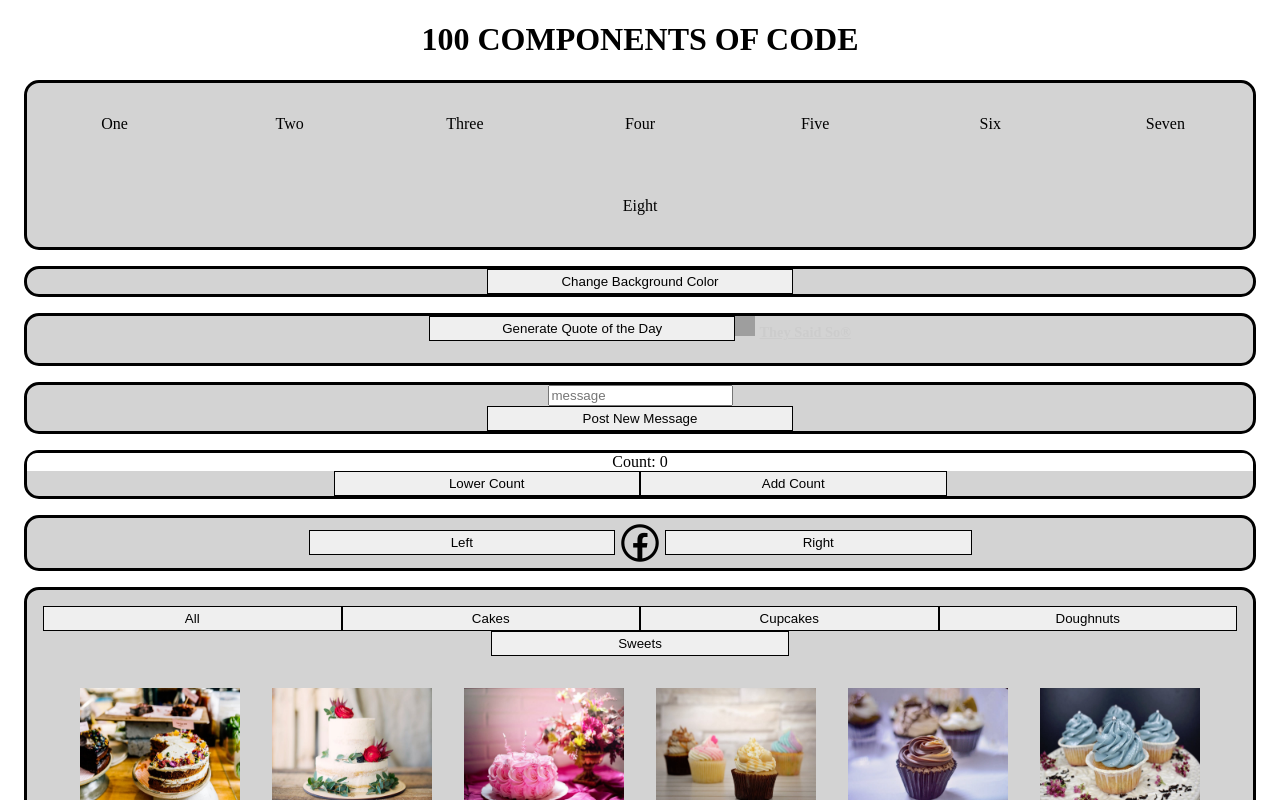
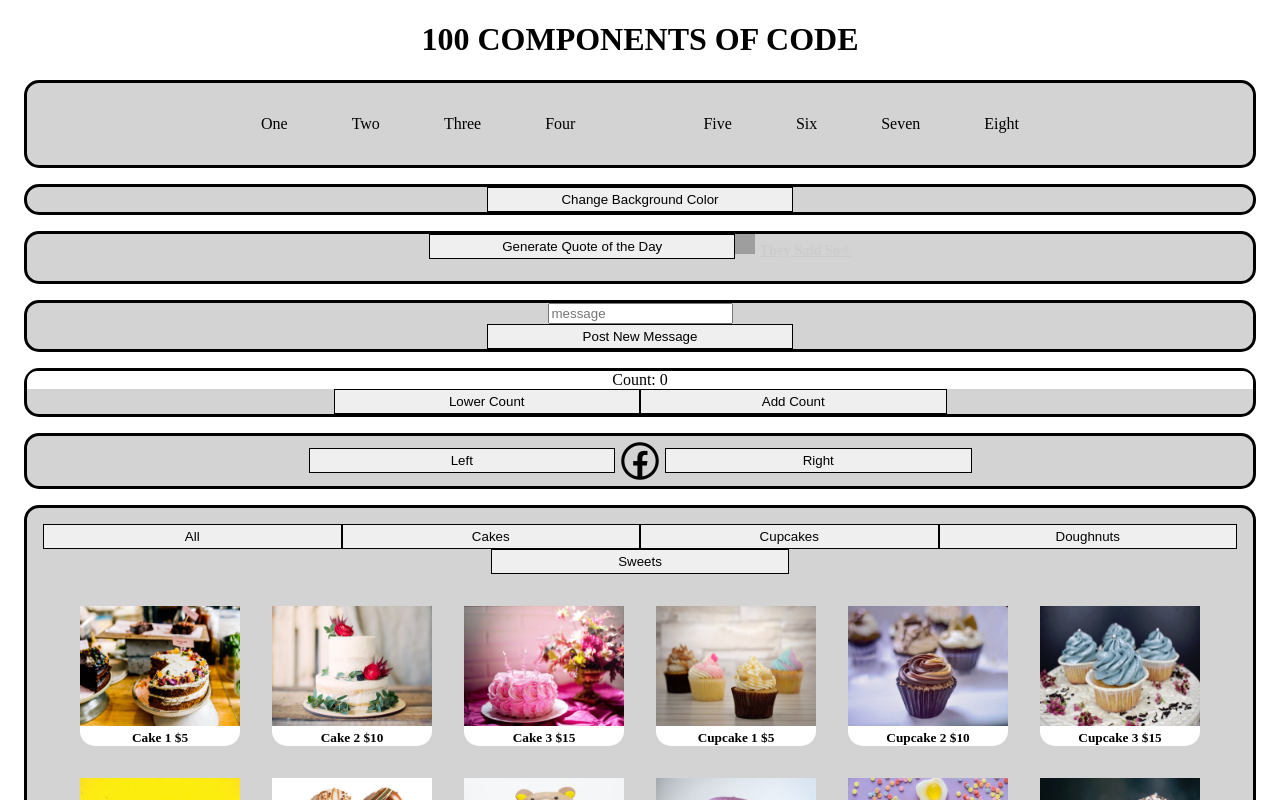
Before and after one commit to zjschulz/onehundred, a React (Create React App) app: page / in a window 1280 px wide. Shown: the top 800 px of the page. Built offline with nearby package versions, Linux system fonts and the light colour scheme; grey boxes are pictures that could not be loaded.

Commit message:
restyle justification of navbar

```diff
--- a/src/components/Navbar.js
+++ b/src/components/Navbar.js
@@ -8,14 +8,18 @@ export default class Navbar extends React.Component {
       <div>
         <h1>100 Components of Code</h1>
         <nav className="Navbar">
+          <div>
             <a href="#One">One</a>
             <a href="#Two">Two</a>
             <a href="#Three">Three</a>
             <a href="#Four">Four</a>
+          </div>
+          <div>
             <a href="#Five">Five</a>
             <a href="#Six">Six</a>
             <a href="#Seven">Seven</a>
             <a href="#Eight">Eight</a>
+          </div>
         </nav>
       </div>
     )
--- a/src/style/style.css
+++ b/src/style/style.css
@@ -63,10 +63,21 @@ h1 {
   border-style: solid;
   margin: 1rem;
   text-align: center;
-  justify-content: space-around;
+  justify-content: center;
   height: max-content;
   flex-wrap: wrap;
   display: flex;
+}
+
+.Navbar div {
+  color: black;
+  text-align: center;
+  padding: 14px 16px;
+  text-decoration: none;
+  font-size: 16px;
+  margin: 1rem;
+  padding: 1rem;
+  flex: wrap;
 }
 
 .Navbar a {
@@ -78,6 +89,7 @@ h1 {
   width: 9%;
   margin: 1rem;
   padding: 1rem;
+  border-radius: 15px;
 }
 
 .Navbar a:hover {
```
